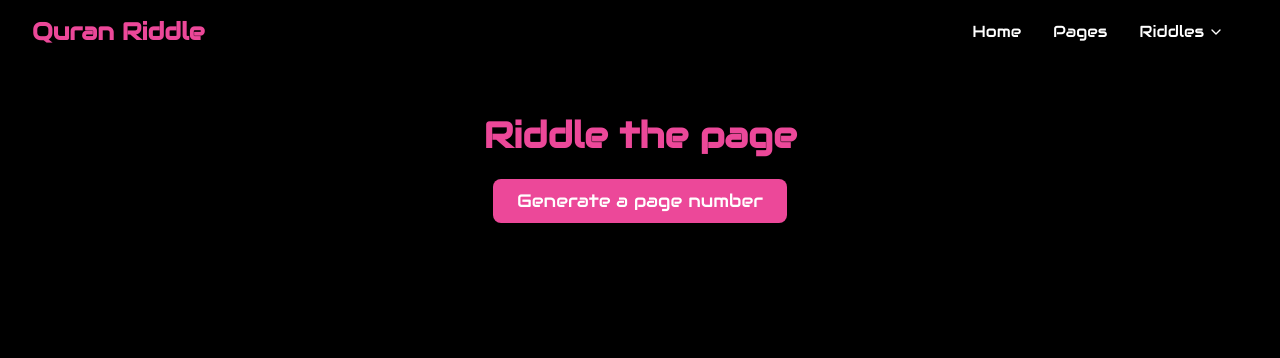
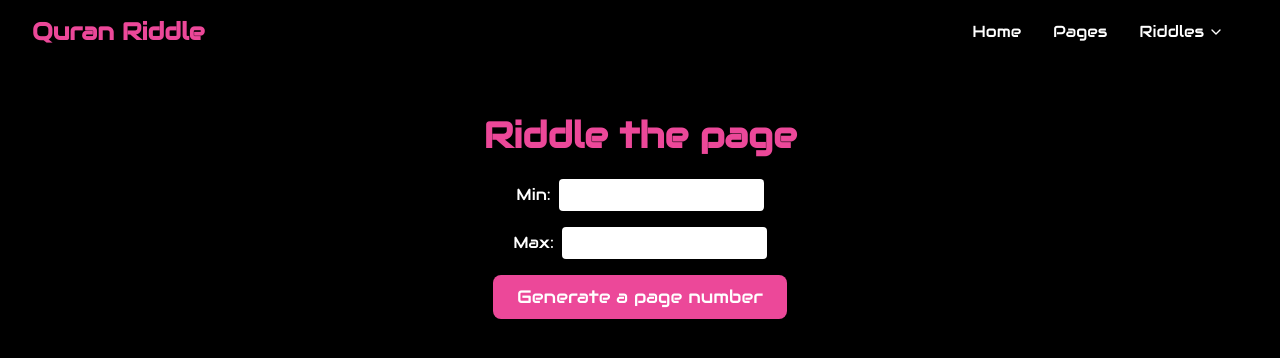
Before and after one commit to Mustapha-nafeh/Verse-helper, a React (Create React App) app: page /Verse-helper/riddles/by-page in a window 1280 px wide. Shown: the top 358 px of the page. Built offline with nearby package versions, Linux system fonts and the light colour scheme.

Commit message:
add min & max fields

```diff
--- a/package.json
+++ b/package.json
@@ -4,10 +4,12 @@
     "version": "0.1.0",
     "private": true,
     "dependencies": {
+        "@reduxjs/toolkit": "^2.5.0",
         "@tanstack/react-query": "^5.62.10",
         "@tanstack/react-query-devtools": "^5.62.10",
         "axios": "^1.7.9",
         "cra-template": "1.2.0",
+        "lucide-react": "^0.469.0",
         "react": "^18.3.1",
         "react-dom": "^18.3.1",
         "react-icons": "^5.4.0",
--- a/src/components/page-riddler.jsx
+++ b/src/components/page-riddler.jsx
@@ -9,9 +9,12 @@ const PageRiddler = () => {
     const [isExpanded, setIsExpanded] = useState(false);
     const [countdown, setCountdown] = useState(0);
     const [isRevealed, setIsRevealed] = useState(false);
+    const [min, setMin] = useState();
+    const [max, setMax] = useState();
 
     const generateRandomPage = () => {
-        return Math.floor(Math.random() * 604) + 1;
+        // return Math.floor(Math.random() * 604) + 1;
+        return Math.floor(Math.random() * (max - min + 1)) + min;
     };
 
     const fetchVerses = async (page) => {
@@ -76,6 +79,29 @@ const PageRiddler = () => {
                 <h1 className="text-4xl font-bold mb-6 text-center">
                     Riddle the page
                 </h1>
+
+                <div className="flex justify-center space-x-4 mb-4">
+                    <div className="flex flex-col items-center space-y-4">
+                        <label className="text-white">
+                            Min:
+                            <input
+                                type="number"
+                                value={min}
+                                onChange={(e) => setMin(Number(e.target.value))}
+                                className="text-black ml-2 p-1 rounded"
+                            />
+                        </label>
+                        <label className="text-white">
+                            Max:
+                            <input
+                                type="number"
+                                value={max}
+                                onChange={(e) => setMax(Number(e.target.value))}
+                                className="text-black ml-2 p-1 rounded"
+                            />
+                        </label>
+                    </div>
+                </div>
 
                 <div className="flex flex-col items-center space-y-4">
                     <button
```
Also changed, not shown: 1 other file (tests, documents, lock files or other folders).
